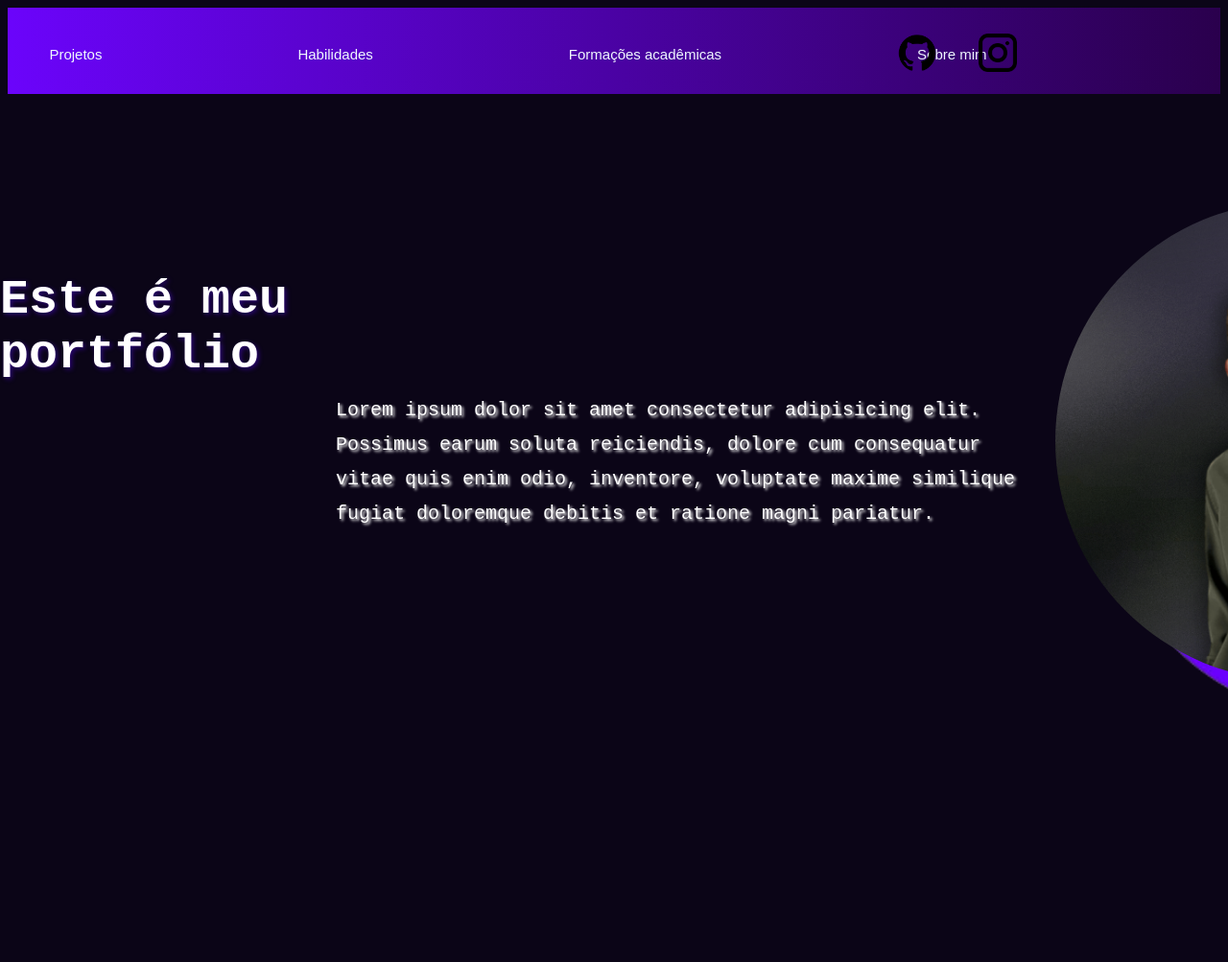
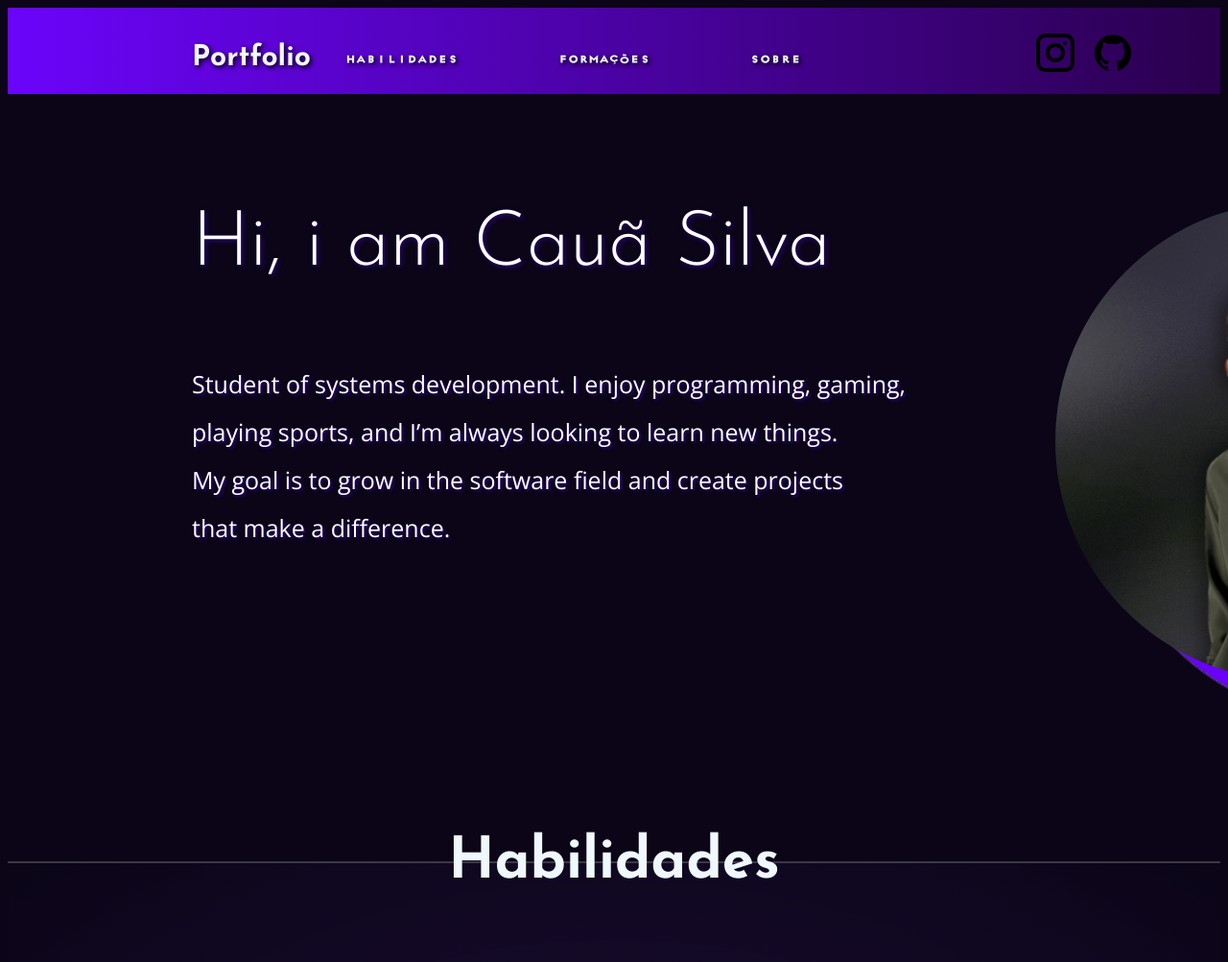
Before and after one commit to caua-a/portfolio, a plain HTML site: page index.html in a window 1280 px wide. Shown: the top 1003 px of the page at 96% size. Drawn offline with nearby package versions, Linux system fonts and the light colour scheme.

Commit message:
Adicionei as sections separando cada item da nav

```diff
--- a/index.html
+++ b/index.html
@@ -1,27 +1,44 @@
 <!DOCTYPE html>
-<html lang="en">
+<html lang="pt-br">
 
 <head>
     <meta charset="UTF-8">
     <meta name="viewport" content="width=device-width, initial-scale=1.0">
     <title>Portfolio</title>
+    <link rel="preconnect" href="https://fonts.googleapis.com">
+    <link rel="preconnect" href="https://fonts.gstatic.com" crossorigin>
+    <link href="https://fonts.googleapis.com/css2?family=Josefin+Sans:ital,wght@0,100..700;1,100..700&display=swap"
+        rel="stylesheet">
+    <link rel="preconnect" href="https://fonts.googleapis.com">
+    <link rel="preconnect" href="https://fonts.gstatic.com" crossorigin>
+    <link href="https://fonts.googleapis.com/css2?family=Open+Sans:ital,wght@0,300..800;1,300..800&display=swap"
+        rel="stylesheet">
     <style>
+        @font-face {
+            font-family: 'identification';
+            src: url('fonts/Identification-05C.woff2') format('woff2');
+            font-weight: 500;
+            font-style: normal;
+            font-display: swap;
+        }
+
         body {
             background-color: #0b0517;
         }
 
-        h1 {
+        .conteudo-principal h1 {
             color: white;
             position: absolute;
-            font-family: 'Courier New', Courier, monospace;
-            font-size: 50px;
-            top: 250px;
-            right: 890px;
+            font-family: "Josefin sans";
+            font-size: 80px;
+            font-weight: 300;
+            top: 150px;
+            left: 200px;
             text-shadow: 2px 2px 5px #5500ff65;
 
         }
 
-        .title img {
+        .conteudo-principal img {
             position: absolute;
             top: 200px;
             left: 1100px;
@@ -31,7 +48,7 @@
             border-radius: 100%;
         }
 
-        .title span {
+        .conteudo-principal span {
             position: absolute;
             top: 40px;
             left: 50px;
@@ -39,33 +56,44 @@
             height: auto
         }
 
-        .paragraph p {
+        .hero p {
             color: rgb(255, 255, 255);
             position: absolute;
-            top: 390px;
-            left: 350px;
-            font-family: 'Courier New', Courier, monospace;
-            font-size: 20px;
-            text-shadow: 2px 2px 3px;
-            line-height: 1.8;
+            top: 350px;
+            left: 200px;
+            font-family: "Open Sans";
+            font-size: 25px;
+            text-shadow: 2px 2px 3px #5500ff65;
+            line-height: 2;
 
         }
+
         header {
             text-align: center;
-            background: linear-gradient(to right,#6b04fb, rgb(42, 0, 77)) ;
+            background: linear-gradient(to right, #6b04fb, rgb(42, 0, 77));
             height: 10px;
             padding: 40px 0px;
         }
 
         a {
             color: aliceblue;
-            font-family: Arial, Helvetica, sans-serif;
-            font-size: 15px;
+            font-family: "identification", sans-serif;
+            font-size: 30px;
             align-items: center;
-            margin-right: 200px;
+            margin-right: 100px;
             text-decoration: none;
+            letter-spacing: -15px;
+            text-shadow: 2px 2px 5px #000000;
         }
-
+        nav h1 {
+            color: aliceblue;
+            font-family: "Josefin Sans";
+            position: absolute;
+            left: 200px;
+            font-size: 30px;
+            top: 20px;
+            text-shadow: 2px 2px 5px black;
+        }
         .logo {
             position: absolute;
             top: 35px;
@@ -75,49 +103,128 @@
         .logo img {
             width: 40px;
             height: auto;
-            margin: 0px -80px;
+            margin: 0px -100px;
             position: static;
         }
-        .container-gif img{
-            position: absolute;
-            left: 350px;
-            top: 300px;
-            width: 700px;
+
+
+        section {
+            width: 100%;
+            min-height: 100vh;
+            display: flex;
+            flex-direction: column;
+            justify-content: center;
+            align-items: center;
+            border-bottom: 2px solid #ffffff33;
+        }
+
+        #habilidades h2 {
+            font-family: "Josefin Sans";
+            color: aliceblue;
+            font-size: 60px;
+            position: relative;
+            bottom: 200px;
+        }
+
+        #habilidades {
+            background: radial-gradient(#4323834f, #0b0517);
+
+        }
+
+        .card {
+            background: linear-gradient(to right, rgba(78, 2, 201, 0.329), #0b0517);
+            width: 300px;
+            height: 400px;
+            border-radius: 10%;
+            ;
+        }
+
+        .card p {
+            color: aliceblue;
+            font-family: Arial, Helvetica, sans-serif;
+        }
+
+        .card img {
+            position: relative;
+            left: 95px;
+            width: 100px;
             height: auto;
-
         }
     </style>
 </head>
+
+<body>
+
+
     <header>
         <nav>
-        <a href="#Projetos">Projetos</a>
-        <a href="#Habilidades">Habilidades</a>
-        <a href="#Formações acadêmicas">Formações acadêmicas</a>
-        <a href="#Sobre mim">Sobre mim</a>
+            <a href="#habilidades">Habilidades</a>
+            <a href="#formações">Formações</a>
+            <a href="#obre">Sobre </a>
+            <h1>Portfolio</h1>
         </nav>
+
         <div class="logo">
             <a href="https://github.com/caua-a" target="_blank">
-            <img src="img/github.png" alt="">
+                <img src="img/github.png" alt="Github">
             </a>
-        <a href="https://www.instagram.com/cacaz.7" target="_blank"><img src="img/instagram.png" alt="">
+            <a href="https://www.instagram.com/cacaz.7" target="_blank">
+                <img src="img/instagram.png" alt="instagram">
             </a>
+
         </div>
+
     </header>
 
-<body>
+
     <main>
-        <div class="title">
-            <h1>Este é meu portfólio</h1>
-            <span><img src="img/purple-circle.png" alt=""></span>
+        <section class="hero" id="inicio">
+            <div class="conteudo-principal">
+                <h1>Hi, i am Cauã Silva</h1>
+                <p>Student of systems development. I enjoy programming, gaming,<br> playing sports, and I’m always
+                    looking to learn new things. <br>
+                    My goal is to grow in the software field and create projects <br> that make a difference.
+                </p>
+
+                <span><img src="img/purple-circle.png" alt="Circulo roxo"></span>
                 <img src="img/foto-perfil-gitv2.png" alt="Imagem Perfil">
             </div>
-        <div class="container-gif">
-            <img src="img/abaixo.gif" alt="">
+
+
+        </section>
         </div>
 
-        <div class="paragraph">
-            <p>Lorem ipsum dolor sit amet consectetur adipisicing elit.<br>Possimus earum soluta reiciendis, dolore cum consequatur<br>vitae quis enim odio, inventore, voluptate maxime similique<br>fugiat doloremque debitis et ratione magni pariatur.</p>
+
+        <section id="habilidades">
+            <h2>Habilidades</h2>
+            <div class="card-conteiner">
+                <div class="card">
+                    <img src="https://assets.streamlinehq.com/image/private/w_300,h_300,ar_1/f_auto/v1/icons/logos/python-hm2m1glgg1kf6s9s7q6qf5.png/python-6658ynthwqclcx3badvtt.png?_a=DATAg1AAZAA0"
+                        title="python icons"></a>
+                    <p>Lorem ipsum dolor sit, amet consectetur adipisicing elit. Architecto, nemo. Deleniti cum ex unde
+                        sequi veniam maxime sapiente itaque. Labore libero nulla minima, at repellendus soluta dolorum
+                        officia. Illo, sapiente?</p>
+
+
                 </div>
+
+
+        </section>
+
+
+        <section id="formacoes">
+            <h2>Formações academicas</h2>
+        </section>
+
+
+        <section id="sobre">
+            <h2>Sobre mim</h2>
+        </section>
+
+
+
+
+
     </main>
     <footer>
 
```
Also changed, not shown: fonts/Identification-05C.woff2 (added). Lines whose indentation alone changed are shown as unchanged.
